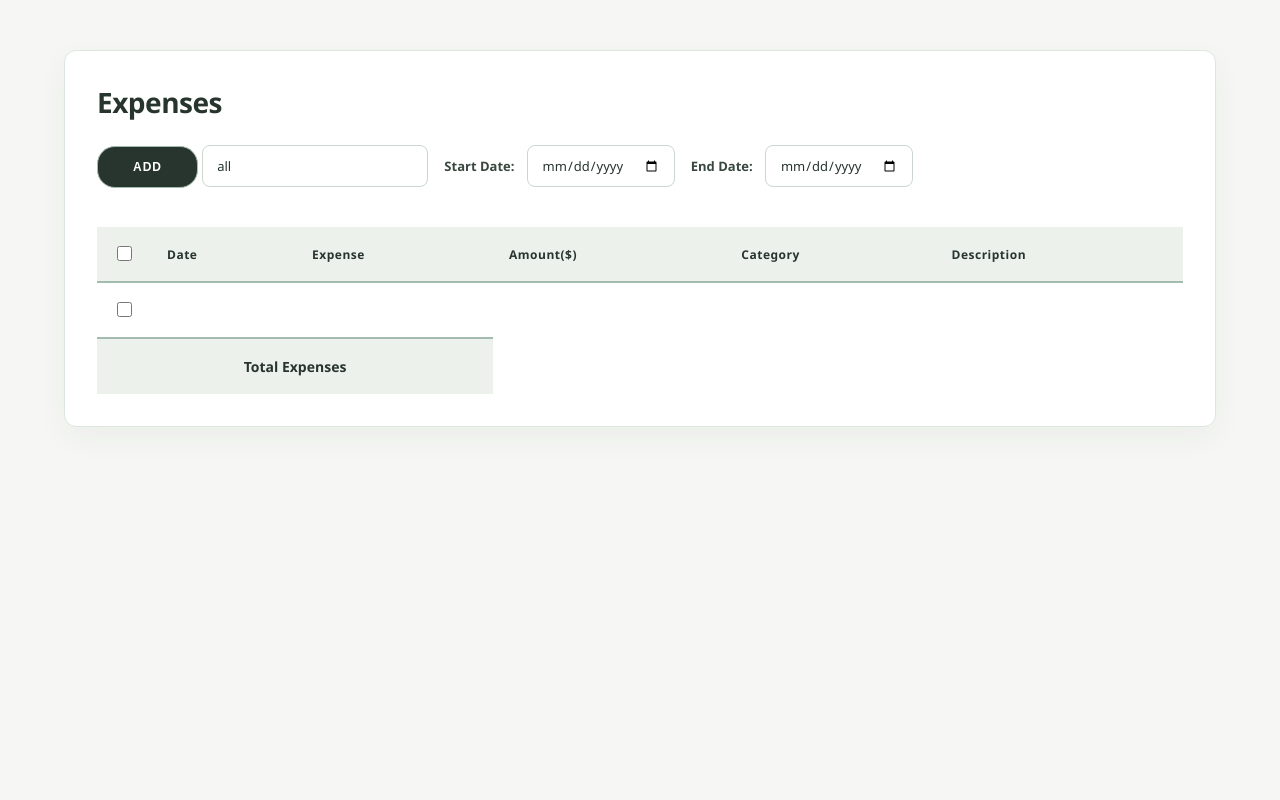
After one commit to Dan1731/ExpenseTracker, a Flask app: template templates/ExpenseTable/table.html in a window 1280 px wide. The commit adds this page. Run offline with Flask 3, Linux system fonts and the light colour scheme; the template is opened without the code that fills it, so the values that code supplies are empty.

Commit message:
Routing login page to database and added table html. Will need tests/ validation.

```diff
--- a/app.py
+++ b/app.py
@@ -5,25 +5,30 @@
 ##To run the app: flask --app app run
 ##To run with debugger: flask --app app run --debug
 from init_extension import db
-from flask import Flask
-import models
+from flask import Flask, render_template
+from init_extension import db
+from models import User, ExpenseTrans
+from login_route import login_pages
 
 app = Flask(__name__)
 
 app.config["SQLALCHEMY_DATABASE_URI"] = 'sqlite:///expense_tracker.db'
 
 db.init_app(app)
+app.register_blueprint(login_pages)
 
 with app.app_context():
     db.create_all()
 
-@app.route('/')
-def home();
-    return "Flask is running successfully!"
 
 @app.route('/add_expense', methods=['GET', 'POST'])
 def add_expense():
     pass
 
+# User goes to expense table for now when sign in successful.
+@app.route("/expenses")
+def expenses():
+    return render_template("ExpenseTable/table.html")
+
 if __name__ == '__main__':
     app.run(debug=True)
--- a/models.py
+++ b/models.py
@@ -15,7 +15,7 @@ class User(db.Model):
     first_name: Mapped[str] = mapped_column(String(30), nullable=False)
     last_name: Mapped[str] = mapped_column(String(30), nullable=False)
     email: Mapped[str] = mapped_column(String(50), unique=True, nullable=False)
-    password_hash: Mapped[str] = mapped_column(String(50), nullable=False)
+    password_hash: Mapped[str] = mapped_column(String(255), nullable=False)
     creation_time: Mapped[datetime] = mapped_column(DateTime, server_default=func.now())
 
     # one-to-many relationship to expense_transactions
--- a/requirements.txt
+++ b/requirements.txt
@@ -1,3 +1,4 @@
 flask
 Flask-SQLAlchemy
 Faker
+pip install email-validator
--- /dev/null
+++ b/static/ExpenseTable/table.css
@@ -0,0 +1,181 @@
+
+/* Body */
+* {
+    box-sizing: border-box;
+}
+
+html, body {
+    margin: 0;
+    width: 100%;
+    min-height: 100%;
+}
+
+body {
+    font-family: "Segoe UI", Arial, sans-serif;
+    color: #28352f;
+    background: #f6f7f4;
+}
+
+/* Main container */
+.table-container {
+    width: 90%;
+    max-width: 1400px;
+    margin: 50px auto;
+    padding: 32px;
+    background: #fff;
+    border: 1px solid #dce7df;
+    border-radius: 12px;
+    box-shadow: 0 10px 30px rgba(40, 53, 47, 0.05);
+}
+
+/* Heading */
+.table-container h2 {
+    margin: 0 0 24px;
+    color: #28352f;
+    font-size: 28px;
+    font-weight: 600;
+    letter-spacing: -0.5px;
+}
+
+/* Buttons */
+.table-button {
+    padding: 12px 35px;
+    min-height: 42px;
+    border: 1px solid #a4bbaf;
+    border-radius: 18px;
+    background: #28352f;
+    color: #fff;
+    font-size: 12px;
+    font-weight: 700;
+    letter-spacing: 1px;
+    text-transform: uppercase;
+    cursor: pointer;
+    transition: background 0.2s ease;
+}
+
+.table-button:hover {
+    background: #40594c;
+}
+
+/* Filters */
+#category-filter,
+#dateStart-filter,
+#dateEnd-filter {
+    height: 42px;
+    padding: 0 14px;
+    margin: 0 12px 20px 0;
+    border: 1px solid #cbd7ce;
+    border-radius: 8px;
+    outline: none;
+    background: #fff;
+    color: #28352f;
+    font-family: inherit;
+    font-size: 13px;
+}
+
+#category-filter:focus,
+#dateStart-filter:focus,
+#dateEnd-filter:focus {
+    border-color: #638a7a;
+    box-shadow: 0 0 0 3px rgba(99, 138, 122, 0.14);
+}
+
+label {
+    margin-right: 8px;
+    color: #38483f;
+    font-size: 13px;
+    font-weight: 600;
+}
+
+/* Expense table */
+table {
+    width: 100%;
+    border-collapse: collapse;
+    margin-top: 20px;
+}
+
+/* Column headings */
+thead {
+    background: #edf1ec;
+}
+
+th {
+    padding: 16px;
+    text-align: left;
+    color: #28352f;
+    font-size: 12px;
+    font-weight: 700;
+    letter-spacing: 0.5px;
+    border-bottom: 2px solid #a4bbaf;
+}
+
+/* Expense rows */
+td {
+    padding: 16px;
+    color: #38483f;
+    font-size: 13px;
+    border-bottom: 1px solid #dce7df;
+}
+
+/* Hover effect */
+tbody tr:hover {
+    background: #f6f7f4;
+}
+
+/* Checkbox column */
+th:first-child,
+td:first-child {
+    width: 45px;
+    text-align: center;
+}
+
+input[type="checkbox"] {
+    width: 15px;
+    height: 15px;
+    cursor: pointer;
+    accent-color: #638a7a;
+}
+
+/* Total expenses row */
+tfoot td {
+    padding: 18px 16px;
+    background: #edf1ec;
+    color: #28352f;
+    font-size: 14px;
+    font-weight: 700;
+    border-top: 2px solid #a4bbaf;
+    border-bottom: none;
+}
+
+#total-expenses {
+    font-weight: 700;
+    color: #28352f;
+}
+
+/* Mobile adjustments */
+@media (max-width: 700px) {
+    .table-container {
+        width: 95%;
+        margin: 20px auto;
+        padding: 16px;
+        overflow-x: auto;
+    }
+
+    .table-container h2 {
+        font-size: 24px;
+    }
+
+    table {
+        min-width: 750px;
+    }
+
+    th, td {
+        padding: 12px;
+    }
+
+    #category-filter,
+    #dateStart-filter,
+    #dateEnd-filter {
+        max-width: 100%;
+  }
+}
--- /dev/null
+++ b/templates/ExpenseTable/table.html
@@ -0,0 +1,53 @@
+<!DOCTYPE html>
+<html lang="en">
+
+<head>
+    <meta charset="UTF-8">
+    <meta name="viewport" content="width=device-width, initial-scale=1.0">
+
+    <title>Expense Tracking</title>
+
+    <link rel="stylesheet" href="{{ url_for('static', filename='ExpenseTable/table.css') }}">
+</head>
+
+
+<body>
+    <div class="table-container">
+        <h2>Expenses</h2>
+
+        <button type="button" class="table-button">Add</button>
+        <input type="category-select" id="category-filter" name="category" value="all" placeholder="Categories">
+        <label for="start-date">Start Date:</label>
+        <input type="date" id="dateStart-filter" placeholder="Range">
+
+        <label for="end-date">End Date:</label>
+        <input type="date" id="dateEnd-filter" placeholder="Range">
+
+        <table>
+            <thead>
+                <tr>
+                    <th><input type="checkbox" id="select-all"></th>
+                    <th>Date</th>
+                    <th>Expense</th>
+                    <th>Amount($)</th>
+                    <th>Category</th>
+                    <th>Description</th>
+                </tr>
+            </thead>
+
+            <tbody>
+                <td><input type="checkbox" class="row-checkbox"></td>
+                <td></td>
+            </tbody>
+
+            <tfoot>
+                <tr>
+                    <td colspan="3">Total Expenses</td>
+                </tr>
+            </tfoot>
+        </table>
+    </div>
+
+</body>
+
+</html>
```
Also changed, not shown: Logins/static/login.js (deleted, +0 -9 lines), login_route.py (added, +275 -0 lines), static/Logins/login.css (renamed from Logins/static/login.css, +10 -0 lines), static/Logins/login.js (added, +39 -0 lines), templates/Logins/login.html (renamed from Logins/templates/login.html, +94 -32 lines), instance/expense_tracker.db (added).
